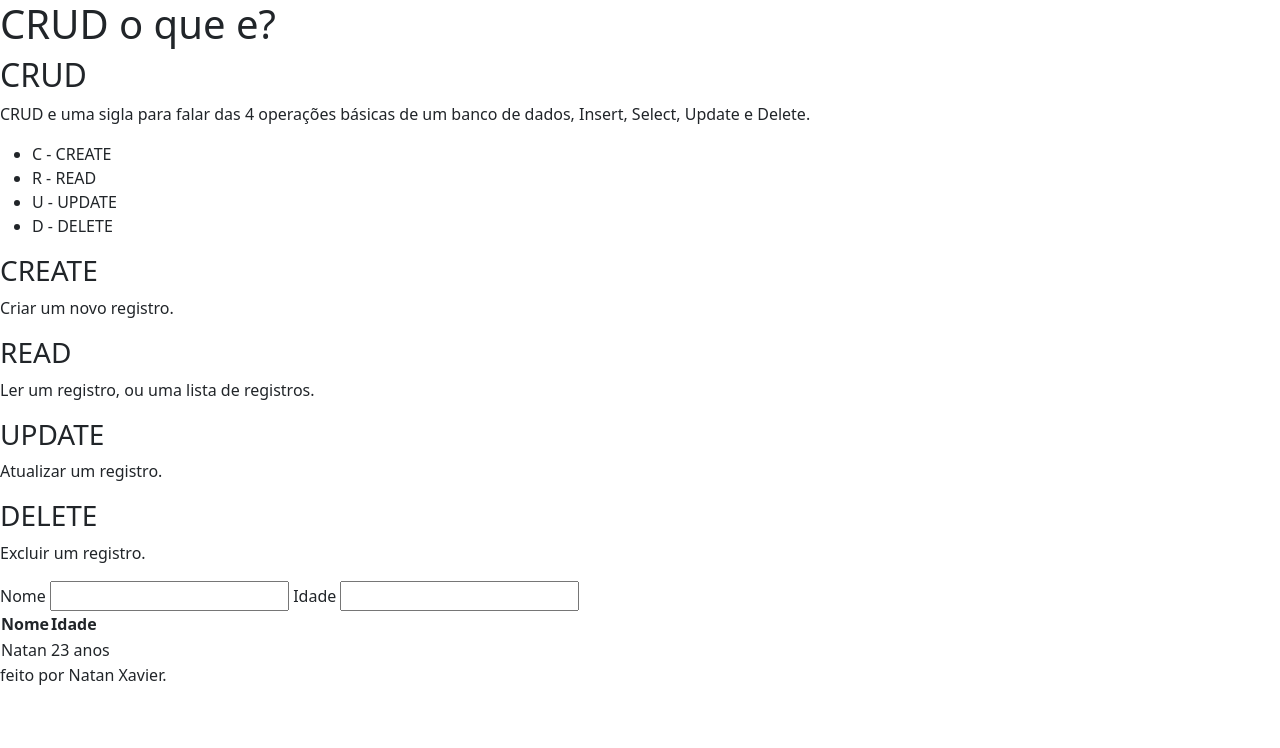
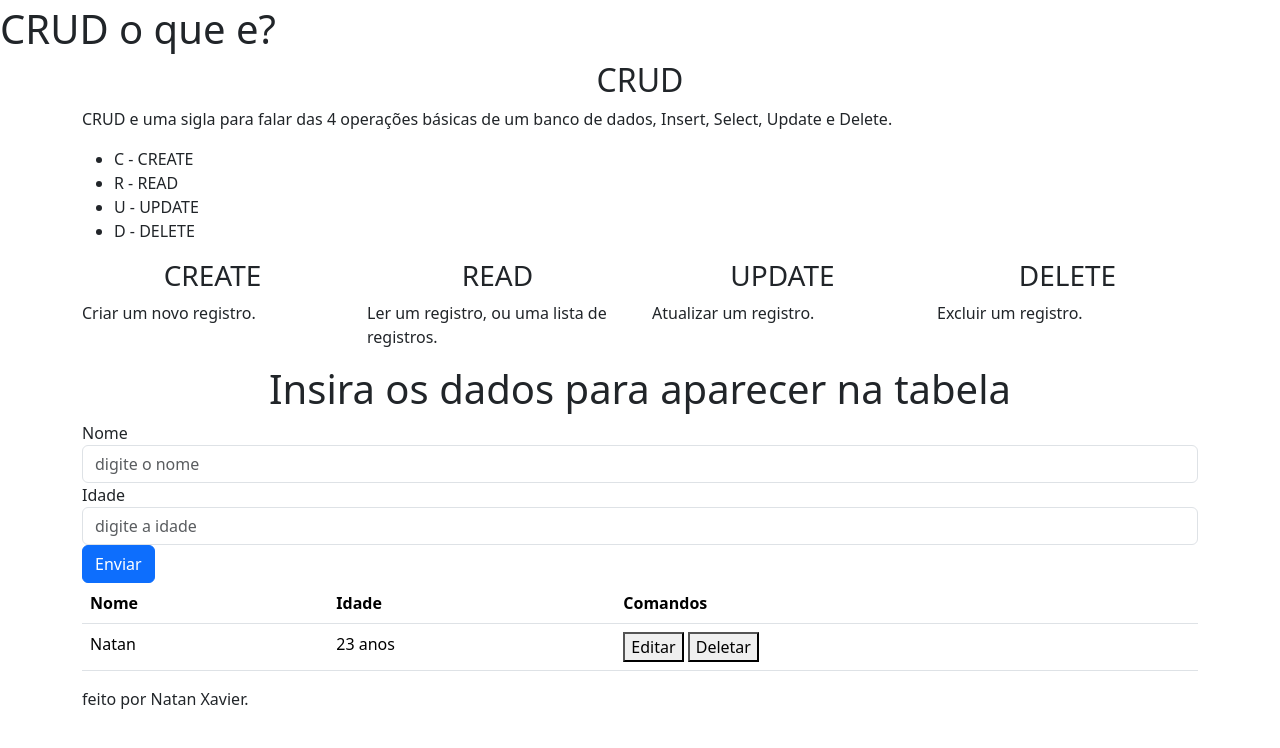
Before and after one commit to natan-xav2019/CRUD-PHP, a PHP site: page / in a window 1280 px wide. Shown: the top 748 px of the page. Run offline with PHP 8.4, Linux system fonts and the light colour scheme.

Commit message:
Estilizando a pagina

```diff
--- a/assets/css/style.css
+++ b/assets/css/style.css
@@ -0,0 +1,15 @@
+:root {
+
+}
+
+body {
+    margin: 5px 0;
+}
+
+h3 {
+    text-align: center;
+}
+
+#from-create {
+
+}
--- a/index.php
+++ b/index.php
@@ -17,9 +17,9 @@
         <h1>CRUD o que e?</h1>
     </header>
 
-    <div>
+    <div class="container">
         <main>
-            <div>
+            <div class="text-center">
                 <h2>CRUD</h2>
             </div>
 
@@ -35,41 +35,58 @@
                 </ul>
             </div>
 
-            <div>
+            <div class="row">
+                <div class="col">
                     <h3>CREATE</h3>
                     <p>Criar um novo registro.</p>
+                </div>
+                <div class="col">
                     <h3>READ</h3>
                     <p>Ler um registro, ou uma lista de registros.</p>
+                </div>
+                <div class="col">
                     <h3>UPDATE</h3>
                     <p>Atualizar um registro.</p>
+                </div>
+                <div class="col">
                     <h3>DELETE</h3>
                     <p>Excluir um registro.</p>
                 </div>
+            </div>
 
-
-            <form action="" method="post">
-                <label for="nome"> Nome </label>
-                <input for="nome" type="text">
-                <label for="idade"> Idade </label>
-                <input for="idade" type="number">
+            <form class="row" id="from-create" action="" method="post">
+                <div class="form-group text-center">
+                    <h1>Insira os dados para aparecer na tabela</h1>
+                </div>
+                <div class="form-group">
+                    <label class="" for="name">Nome</label>
+                    <input class="form-control" placeholder="digite o nome" id="name" type="text">
+                </div>
+                <div class="form-group">
+                    <label for="age">Idade</label>
+                    <input class="form-control" placeholder="digite a idade" id="age" type="number">
+                </div>
+                <div class="form-group">
+                    <input class="btn btn-primary" type="submit" value="Enviar">
+                </div>
             </form>
 
-
-            <table>
+            <table class="table">
                 <tr>
                     <th>Nome</th>
                     <th>Idade</th>
-                    <th></th>
+                    <th>Comandos</th>
                 </tr>
                 <tr>
                     <td>Natan</td>
                     <td>23 anos</td>
-                    <td></td>
+                    <td>
+                        <button>Editar</button>
+                        <button>Deletar</button>
+                    </td>
                 </tr>
             </table>
         </main>
-
-
 
         <footer>
             <p>feito por Natan Xavier.</p>
```
Lines whose indentation alone changed are shown as unchanged.
